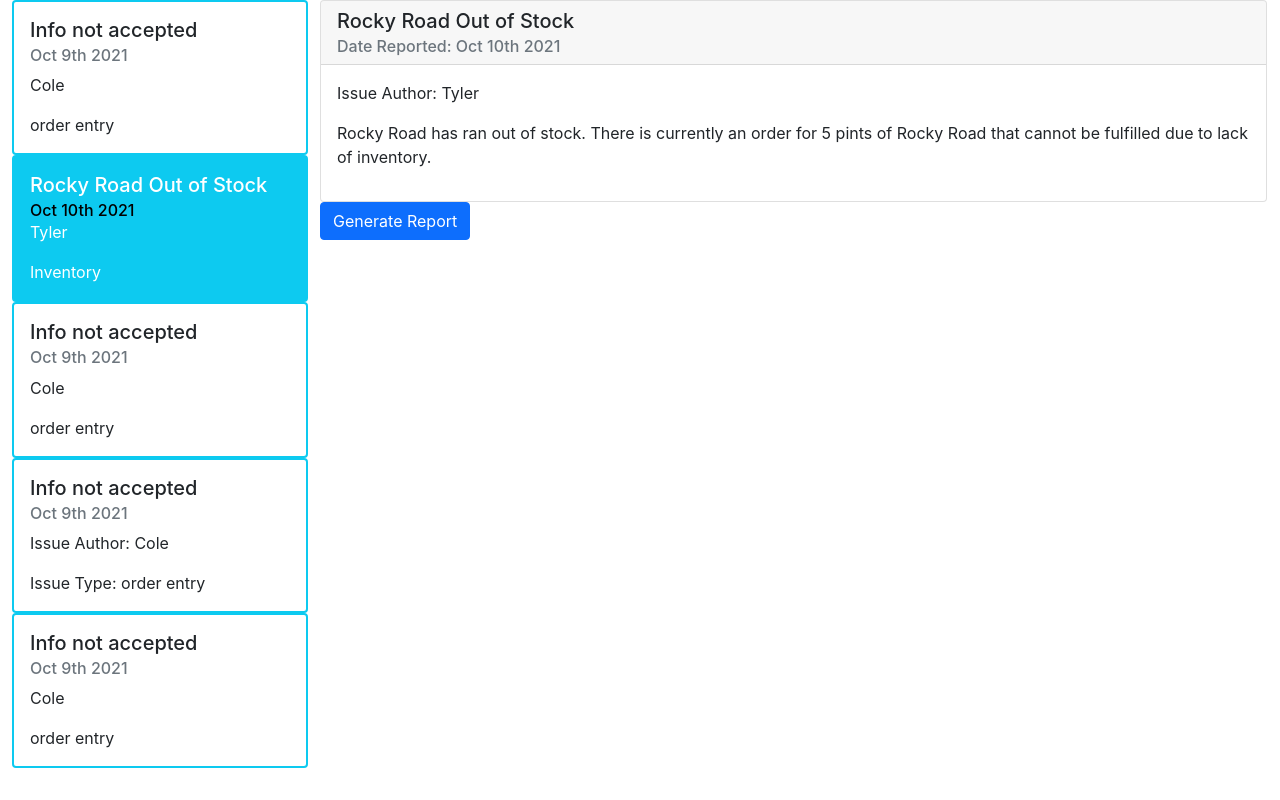
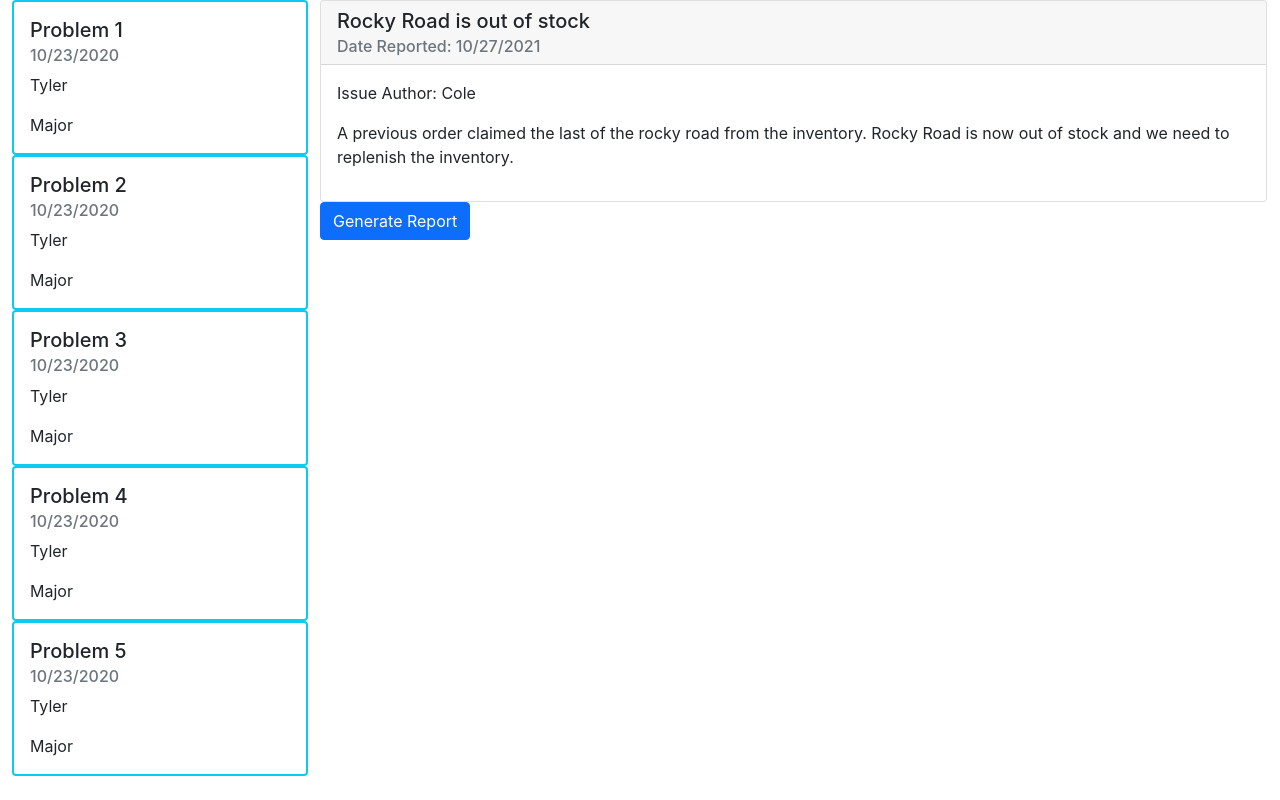
Before and after one commit to tylercallison/React-Inventory-Tracker, a React (Create React App) app: page /TroubleTicketManagement in a window 1280 px wide. Built offline with nearby package versions, Linux system fonts and the light colour scheme.

Commit message:
sidebar and maincard now dynamic

```diff
--- a/src/screens/TroubleTicketManagement.js
+++ b/src/screens/TroubleTicketManagement.js
@@ -4,25 +4,8 @@ import '../styles/TroubleTicketManagement.css';
 
 export default function TroubleTicketManagement(){
 
-    let issues = {
-        author: 'Cole',
-        problemStatus: 'unsolved',
-        dateReported: 'Oct 9th 2021',
-        dateResolved: null,
-        issueName: 'Info not accepted',
-        issueType: 'order entry',
-        issueSummary: 'I cant input a customers information'
-    }
-
-    let curr = {
-        author: 'Tyler',
-        problemStatus: 'unsolved',
-        dateReported: 'Oct 10th 2021',
-        dateResolved: null,
-        issueName: 'Rocky Road Out of Stock',
-        issueType: 'Inventory',
-        issueSummary: 'Rocky Road has ran out of stock. There is currently an order for 5 pints of Rocky Road that cannot be fulfilled due to lack of inventory.'
-    }
+    const [sidebarElements, setSidebarElements] = React.useState([]);
+    const [mainElement, setMainElement] = React.useState([]);
 
     function genReport(){
         /*
@@ -32,76 +15,75 @@ export default function TroubleTicketManagement(){
         */
     }
 
+    React.useEffect(() => {
+        let issues = [];
+        for(let i = 0; i < 5; i++){
+            issues.push({
+                issueName: "Problem " + (i+1),
+                dateReported: "10/23/2020",
+                author: "Tyler",
+                issueType: "Major",
+            })
+        }
+        let mainIssue = [];
+        mainIssue.push({
+            issueName: "Rocky Road is out of stock",
+            dateReported: "10/27/2021",
+            author: "Cole",
+            issueSummary: "A previous order claimed the last of the rocky road from the inventory. Rocky Road is now out of stock and we need to replenish the inventory.",
+        })
+        genSideBar(issues);
+        genMainCard(mainIssue);
+    }, [])
+
+    function genSideBar(issueList){
+        let cards = [];
+        issueList.map((data, key)=> {
+            cards.push(
+                <Container id={key}>
+                    <Card border='info' className='TicketCard'>
+                        <Card.Body>
+                            <Card.Title>{data.issueName}</Card.Title>
+                            <Card.Subtitle className='mb-2 text-muted'>{data.dateReported}</Card.Subtitle>
+                            <Card.Text>{data.author}</Card.Text>
+                            <Card.Text>{data.issueType}</Card.Text>
+                        </Card.Body>
+                    </Card>
+                </Container>
+            )
+        })
+        console.log(cards);
+        setSidebarElements(cards);
+    }
+
+    function genMainCard(mainIssue){
+        let mainCard;
+        mainIssue.map((data,key)=>{
+            mainCard =[
+                <Card>
+                    <Card.Header>
+                        <Card.Title>{data.issueName}</Card.Title>
+                        <Card.Subtitle className='text-muted'>Date Reported: {data.dateReported}</Card.Subtitle>
+                    </Card.Header>
+                    <Card.Body>
+                        <Card.Text >Issue Author: {data.author}</Card.Text>
+                        <Card.Text>{data.issueSummary}</Card.Text>
+                        <Card.Text></Card.Text>
+                    </Card.Body>
+                </Card>
+            ]
+        })
+        console.log(mainCard);
+        setMainElement(mainCard);
+    }
+
     return(
         <div>
             <div className='IssueList'>
-                <Container>
-                    <Card border='info' className='TicketCard'>
-                        <Card.Body>
-                            <Card.Title>{ issues.issueName}</Card.Title>
-                            <Card.Subtitle className='mb-2 text-muted' >{ issues.dateReported }</Card.Subtitle>
-                            <Card.Text>{ issues.author }</Card.Text>
-                            <Card.Text>{ issues.issueType }</Card.Text>
-                        </Card.Body>
-                    </Card>
-                </Container>
-                <Container>
-                    <Card border='info' text='white' bg='info' className='TicketCard'>
-                        <Card.Body>
-                            <Card.Title>{ curr.issueName}</Card.Title>
-                            <Card.Subtitle style={{color: "black"}}>{ curr.dateReported }</Card.Subtitle>
-                            <Card.Text>{ curr.author }</Card.Text>
-                            <Card.Text>{ curr.issueType }</Card.Text>
-                        </Card.Body>
-                    </Card>
-                </Container>
-
-                <Container>
-                    <Card border='info' className='TicketCard'>
-                        <Card.Body>
-                            <Card.Title>{ issues.issueName}</Card.Title>
-                            <Card.Subtitle className='mb-2 text-muted'>{ issues.dateReported }</Card.Subtitle>
-                            <Card.Text>{ issues.author }</Card.Text>
-                            <Card.Text>{ issues.issueType }</Card.Text>
-                        </Card.Body>
-                    </Card>
-                </Container>
-
-                <Container>
-                    <Card border='info' className='TicketCard'>
-                        <Card.Body>
-                            <Card.Title>{ issues.issueName}</Card.Title>
-                            <Card.Subtitle className='mb-2 text-muted'>{ issues.dateReported }</Card.Subtitle>
-                            <Card.Text>Issue Author: { issues.author }</Card.Text>
-                            <Card.Text>Issue Type: { issues.issueType }</Card.Text>
-                        </Card.Body>
-                    </Card>
-                </Container>
-
-                <Container>
-                    <Card border='info' className='TicketCard'>
-                        <Card.Body>
-                            <Card.Title>{ issues.issueName}</Card.Title>
-                            <Card.Subtitle className='mb-2 text-muted'>{ issues.dateReported }</Card.Subtitle>
-                            <Card.Text>{ issues.author }</Card.Text>
-                            <Card.Text>{ issues.issueType }</Card.Text>
-                        </Card.Body>
-                    </Card>
-                </Container>
+                {sidebarElements}
             </div>
             <div className='CurrentIssue'>
-                <Card>
-                    <Card.Header>
-                        <Card.Title>{curr.issueName}</Card.Title>
-                        <Card.Subtitle className='text-muted'>Date Reported: {curr.dateReported}</Card.Subtitle>
-                    </Card.Header>
-                    <Card.Body>
-                        <Card.Text >Issue Author: {curr.author}</Card.Text>
-                        <Card.Text>{curr.issueSummary}</Card.Text>
-                        <Card.Text></Card.Text>
-                    </Card.Body>
-                </Card>
-
+                {mainElement}
                 <Button style={{}}>Generate Report</Button>
             </div>
         </div>
```
